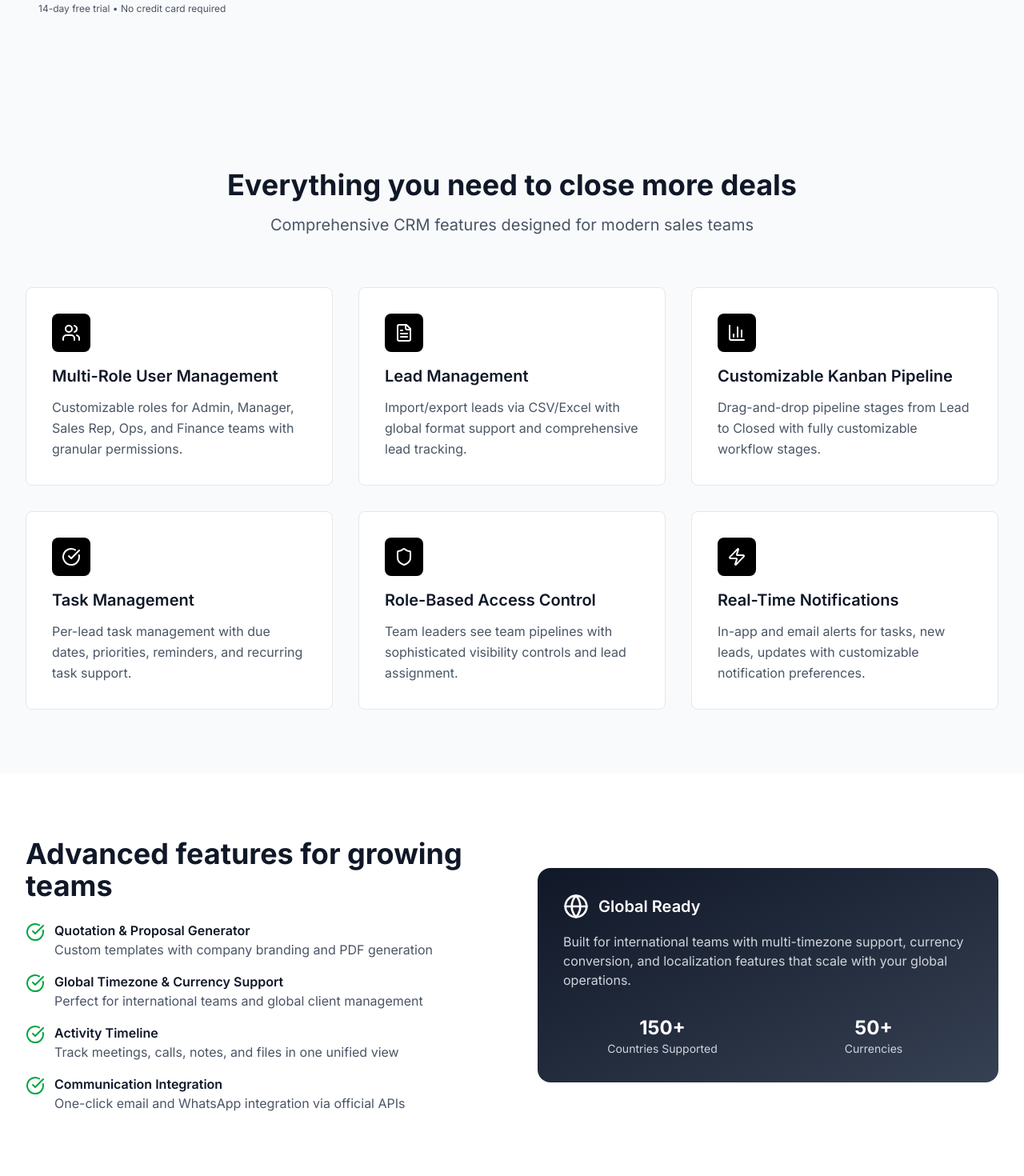
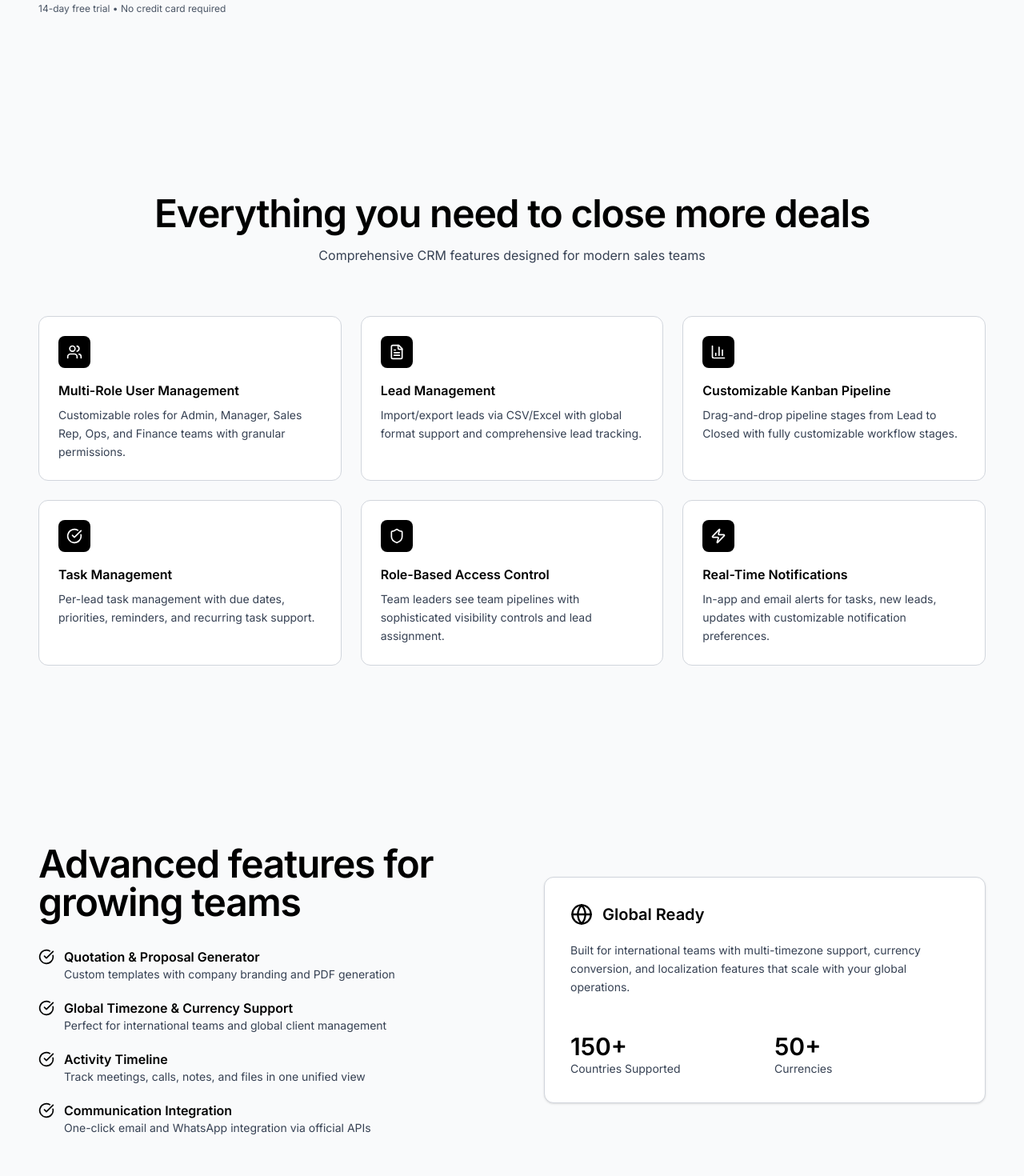
Before and after one commit to AymaanPathan/dashboard-crm, a Next.js app in the folder frontend/: page / in a window 1280 px wide. Shown: the part 640-2110 px from the top of the page at 80% size. Built offline with nearby package versions, Linux system fonts and the light colour scheme; no server answers.

Commit message:
feat: Enhance FeaturesSection and HeroSection with framer-motion animations and improved layout

```diff
--- a/frontend/src/components/crm-landing/FeaturesSection.tsx
+++ b/frontend/src/components/crm-landing/FeaturesSection.tsx
@@ -1,5 +1,7 @@
+"use client";
 import { CheckCircle, Globe } from "lucide-react";
 import React from "react";
+import { motion } from "framer-motion";
 
 interface FeatureProps {
   icon: React.ElementType;
@@ -14,118 +16,143 @@ interface Feature {
 export const FeaturesSection: React.FC<Feature> = ({ features }) => {
   return (
     <>
-      <section id="features" className="py-20 bg-gray-50">
-        <div className="max-w-7xl mx-auto px-4 sm:px-6 lg:px-8">
-          <div className="text-center mb-16">
-            <h2 className="text-3xl sm:text-4xl font-bold text-gray-900">
+      <section id="features" className="py-28 bg-gray-50 px-6 sm:px-8 lg:px-12">
+        <div className="max-w-7xl mx-auto">
+          <motion.div
+            initial={{ opacity: 0, y: 20 }}
+            whileInView={{ opacity: 1, y: 0 }}
+            transition={{ duration: 0.6 }}
+            viewport={{ once: true, amount: 0.3 }}
+            className="text-center mb-16"
+          >
+            <h2 className="text-4xl sm:text-5xl font-semibold text-black tracking-tight">
               Everything you need to close more deals
             </h2>
-            <p className="mt-4 text-xl text-gray-600">
+            <p className="mt-4 text-base text-gray-700">
               Comprehensive CRM features designed for modern sales teams
             </p>
-          </div>
+          </motion.div>
 
-          <div className="grid grid-cols-1 md:grid-cols-2 lg:grid-cols-3 gap-8">
+          <div className="grid grid-cols-1 md:grid-cols-2 lg:grid-cols-3 gap-6">
             {features.map((feature, index) => (
-              <div
+              <motion.div
                 key={index}
-                className="bg-white p-8 rounded-lg border border-gray-200 hover:border-gray-300 transition-colors"
+                initial={{ opacity: 0, y: 20 }}
+                whileInView={{ opacity: 1, y: 0 }}
+                transition={{ duration: 0.5, delay: index * 0.1 }}
+                viewport={{ once: true, amount: 0.3 }}
+                className="bg-white p-6 rounded-xl border border-gray-300 hover:shadow-md transition-all"
               >
-                <div className="w-12 h-12 bg-black rounded-lg flex items-center justify-center mb-4">
-                  <feature.icon className="w-6 h-6 text-white" />
+                <div className="w-10 h-10 bg-black rounded-lg flex items-center justify-center mb-4">
+                  <feature.icon className="w-5 h-5 text-white" />
                 </div>
-                <h3 className="text-xl font-semibold text-gray-900 mb-3">
+                <h3 className="text-base font-semibold text-black mb-2">
                   {feature.title}
                 </h3>
-                <p className="text-gray-600 leading-relaxed">
+                <p className="text-gray-700 leading-relaxed text-sm">
                   {feature.description}
                 </p>
-              </div>
+              </motion.div>
             ))}
           </div>
         </div>
       </section>
-      <section className="py-20">
-        <div className="max-w-7xl mx-auto px-4 sm:px-6 lg:px-8">
-          <div className="grid grid-cols-1 lg:grid-cols-2 gap-16 items-center">
-            <div>
-              <h2 className="text-3xl sm:text-4xl font-bold text-gray-900 mb-6">
+      <section className="py-28 bg-gray-50 px-6 sm:px-8 lg:px-12">
+        <div className="max-w-7xl mx-auto">
+          <div className="grid grid-cols-1 lg:grid-cols-2 gap-20 items-center">
+            <motion.div
+              initial={{ opacity: 0, x: -20 }}
+              whileInView={{ opacity: 1, x: 0 }}
+              transition={{ duration: 0.6 }}
+              viewport={{ once: true, amount: 0.3 }}
+            >
+              <h2 className="text-4xl sm:text-5xl font-semibold text-black tracking-tight mb-8">
                 Advanced features for growing teams
               </h2>
-              <div className="space-y-4">
+              <div className="space-y-5">
                 <div className="flex items-start space-x-3">
-                  <CheckCircle className="w-6 h-6 text-green-600 flex-shrink-0 mt-0.5" />
+                  <CheckCircle className="w-5 h-5 text-black flex-shrink-0 mt-0.5" />
                   <div>
-                    <h4 className="font-semibold text-gray-900">
+                    <h4 className="font-semibold text-black text-base">
                       Quotation & Proposal Generator
                     </h4>
-                    <p className="text-gray-600">
+                    <p className="text-gray-700 text-sm">
                       Custom templates with company branding and PDF generation
                     </p>
                   </div>
                 </div>
                 <div className="flex items-start space-x-3">
-                  <CheckCircle className="w-6 h-6 text-green-600 flex-shrink-0 mt-0.5" />
+                  <CheckCircle className="w-5 h-5 text-black flex-shrink-0 mt-0.5" />
                   <div>
-                    <h4 className="font-semibold text-gray-900">
+                    <h4 className="font-semibold text-black text-base">
                       Global Timezone & Currency Support
                     </h4>
-                    <p className="text-gray-600">
+                    <p className="text-gray-700 text-sm">
                       Perfect for international teams and global client
                       management
                     </p>
                   </div>
                 </div>
                 <div className="flex items-start space-x-3">
-                  <CheckCircle className="w-6 h-6 text-green-600 flex-shrink-0 mt-0.5" />
+                  <CheckCircle className="w-5 h-5 text-black flex-shrink-0 mt-0.5" />
                   <div>
-                    <h4 className="font-semibold text-gray-900">
+                    <h4 className="font-semibold text-black text-base">
                       Activity Timeline
                     </h4>
-                    <p className="text-gray-600">
+                    <p className="text-gray-700 text-sm">
                       Track meetings, calls, notes, and files in one unified
                       view
                     </p>
                   </div>
                 </div>
                 <div className="flex items-start space-x-3">
-                  <CheckCircle className="w-6 h-6 text-green-600 flex-shrink-0 mt-0.5" />
+                  <CheckCircle className="w-5 h-5 text-black flex-shrink-0 mt-0.5" />
                   <div>
-                    <h4 className="font-semibold text-gray-900">
+                    <h4 className="font-semibold text-black text-base">
                       Communication Integration
                     </h4>
-                    <p className="text-gray-600">
+                    <p className="text-gray-700 text-sm">
                       One-click email and WhatsApp integration via official APIs
                     </p>
                   </div>
                 </div>
               </div>
-            </div>
-            <div className="bg-gradient-to-br from-gray-900 to-gray-700 rounded-2xl p-8 text-white">
-              <div className="space-y-4">
+            </motion.div>
+            <motion.div
+              initial={{ opacity: 0, x: 20 }}
+              whileInView={{ opacity: 1, x: 0 }}
+              transition={{ duration: 0.6 }}
+              viewport={{ once: true, amount: 0.3 }}
+              className="bg-white rounded-xl border border-gray-300 p-8 shadow-sm"
+            >
+              <div className="space-y-5">
                 <div className="flex items-center space-x-3">
-                  <Globe className="w-8 h-8" />
-                  <h3 className="text-xl font-semibold">Global Ready</h3>
+                  <Globe className="w-7 h-7 text-black" />
+                  <h3 className="text-xl font-semibold text-black">
+                    Global Ready
+                  </h3>
                 </div>
-                <p className="text-gray-300">
+                <p className="text-gray-700 text-sm leading-relaxed">
                   Built for international teams with multi-timezone support,
                   currency conversion, and localization features that scale with
                   your global operations.
                 </p>
-                <div className="grid grid-cols-2 gap-4 pt-4">
-                  <div className="text-center">
-                    <div className="text-2xl font-bold">150+</div>
-                    <div className="text-sm text-gray-300">
+                <div className="grid grid-cols-2 gap-6 pt-6">
+                  <div>
+                    <div className="text-3xl font-semibold text-black">
+                      150+
+                    </div>
+                    <div className="text-sm text-gray-700">
                       Countries Supported
                     </div>
                   </div>
-                  <div className="text-center">
-                    <div className="text-2xl font-bold">50+</div>
-                    <div className="text-sm text-gray-300">Currencies</div>
+                  <div>
+                    <div className="text-3xl font-semibold text-black">50+</div>
+                    <div className="text-sm text-gray-700">Currencies</div>
                   </div>
                 </div>
               </div>
-            </div>
+            </motion.div>
           </div>
         </div>
       </section>
--- a/frontend/src/components/crm-landing/HeroSection.tsx
+++ b/frontend/src/components/crm-landing/HeroSection.tsx
@@ -5,8 +5,8 @@ import { motion } from "framer-motion";
 
 export const HeroSection: React.FC = () => {
   return (
-    <section className="pt-28 pb-28 sm:px-8 lg:px-12 bg-gray-50">
-      <div className=" mx-auto">
+    <section className="pt-28 pb-28 px-6 sm:px-8 lg:px-12 bg-gray-50">
+      <div className="max-w-7xl mx-auto">
         <div className="grid lg:grid-cols-2 gap-20 items-center">
           <motion.div
             initial={{ opacity: 0, y: 20 }}
@@ -22,7 +22,7 @@ export const HeroSection: React.FC = () => {
               enterprise-grade features.
             </p>
             <div className="mt-8 flex flex-col sm:flex-row gap-3">
-              <button className="bg-black cursor-pointer text-white px-5 py-2.5 rounded-lg text-sm font-medium hover:bg-gray-800 hover:shadow-lg  transition-all inline-flex items-center justify-center">
+              <button className="bg-black cursor-pointer text-white px-5 py-2.5 rounded-lg text-sm font-medium hover:bg-gray-800 hover:shadow-lg hover transition-all inline-flex items-center justify-center">
                 Start free trial
                 <ArrowRight className="ml-2 w-4 h-4" />
               </button>
```
